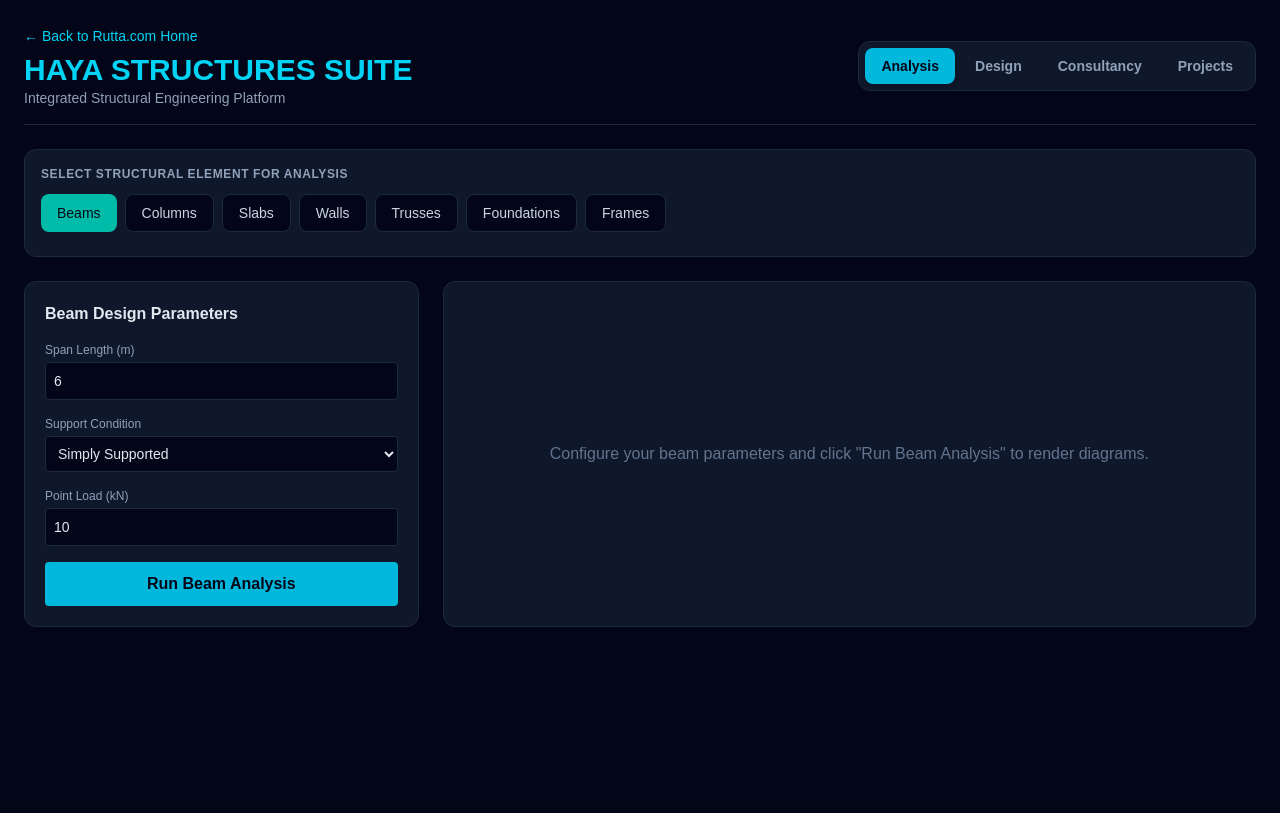
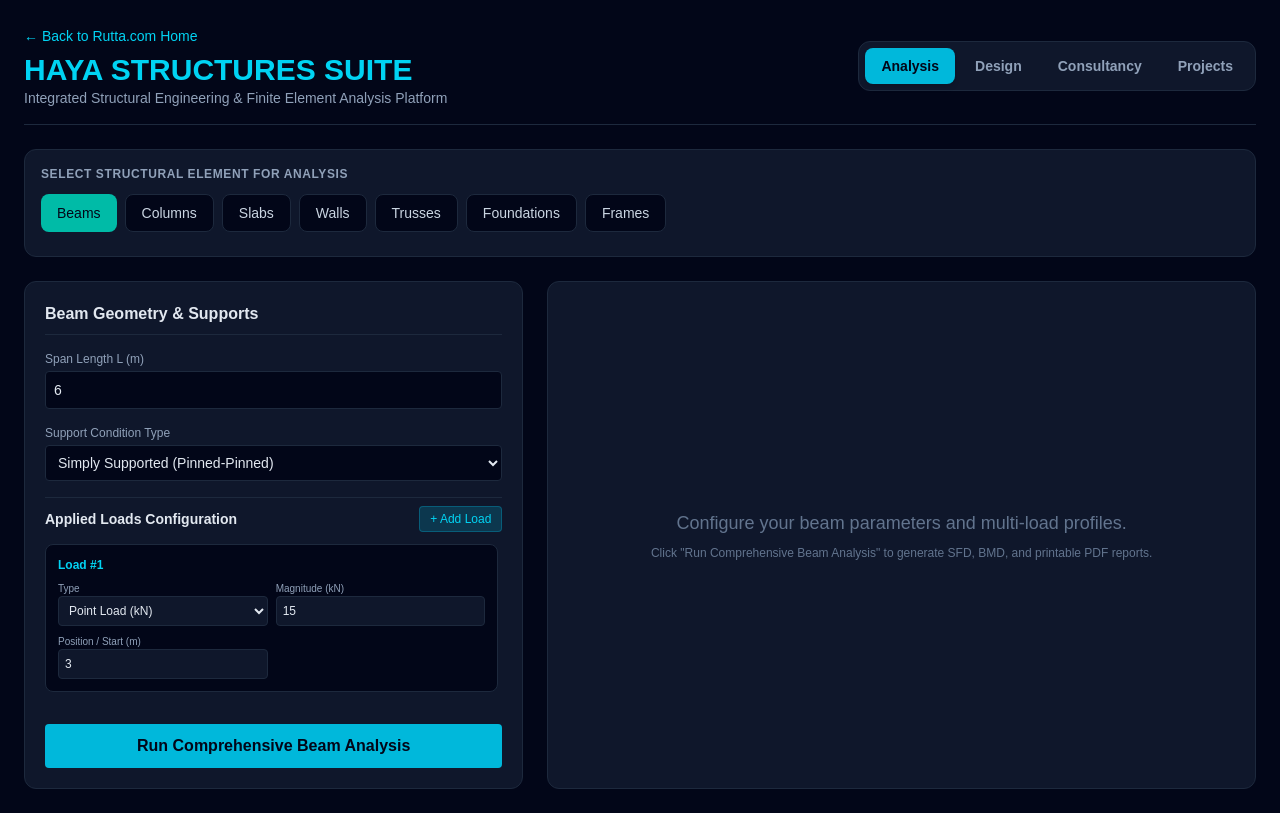
Before and after one commit to rutta254/rutta-website, a Next.js app: page /haya-structures in a window 1280 px wide. Built offline with nearby package versions, Linux system fonts and the light colour scheme.

Commit message:
Add SFD plotting and PDF graph export using html2canvas

```diff
--- a/package.json
+++ b/package.json
@@ -26,5 +26,9 @@
     "eslint-config-next": "16.3.0",
     "tailwindcss": "^4",
     "typescript": "^5"
+  },
+  "allowScripts": {
+    "core-js@3.50.0": true,
+    "unrs-resolver@1.12.2": true
   }
 }
--- a/src/app/haya-structures/page.tsx
+++ b/src/app/haya-structures/page.tsx
@@ -16,21 +16,48 @@ import jsPDF from 'jspdf';
 import autoTable from 'jspdf-autotable';
 import html2canvas from 'html2canvas';
 
+interface LoadItem {
+  id: string;
+  type: 'point' | 'udl' | 'moment' | 'triangular';
+  magnitude: number;
+  magnitudeEnd?: number; // For trapezoidal/triangular loads
+  position: number;      // Start position or point load position
+  length?: number;       // Span length of distributed load
+}
+
 export default function HayaStructuresHub() {
-  // Primary Navigation Toggles: 'analysis' | 'design' | 'consultancy' | 'projects'
   const [activeTab, setActiveTab] = useState<'analysis' | 'design' | 'consultancy' | 'projects'>('analysis');
-
-  // Structural Element Sub-Toggles for Analysis Mode
   const [structuralElement, setStructuralElement] = useState<'beam' | 'column' | 'slab' | 'wall' | 'truss' | 'foundation' | 'frame'>('beam');
 
   // Beam Calculator States
-  const [length, setLength] = useState(6);
-  const [load, setLoad] = useState(10);
-  const [support, setSupport] = useState<'simply_supported' | 'cantilever'>('simply_supported');
+  const [length, setLength] = useState<number>(6);
+  const [support, setSupport] = useState<'simply_supported' | 'cantilever' | 'fixed_fixed' | 'propped_cantilever'>('simply_supported');
+
+  // Advanced Multi-Load State
+  const [loads, setLoads] = useState<LoadItem[]>([
+    { id: '1', type: 'point', magnitude: 15, position: 3 }
+  ]);
+
   const [result, setResult] = useState<any>(null);
   const [loading, setLoading] = useState(false);
   const [downloadingPdf, setDownloadingPdf] = useState(false);
   const chartsRef = useRef<HTMLDivElement>(null);
+
+  // Load Management Handlers
+  const addLoad = () => {
+    setLoads([
+      ...loads,
+      { id: Date.now().toString(), type: 'point', magnitude: 10, position: length / 2 }
+    ]);
+  };
+
+  const removeLoad = (id: string) => {
+    setLoads(loads.filter(l => l.id !== id));
+  };
+
+  const updateLoad = (id: string, field: keyof LoadItem, value: any) => {
+    setLoads(loads.map(l => l.id === id ? { ...l, [field]: value } : l));
+  };
 
   const handleAnalyze = async () => {
     setLoading(true);
@@ -39,7 +66,13 @@ export default function HayaStructuresHub() {
         element_type: 'beam',
         span: Number(length),
         support,
-        loads: [{ type: 'point', magnitude: Number(load), position: Number(length) / 2 }],
+        loads: loads.map(l => ({
+          type: l.type,
+          magnitude: Number(l.magnitude),
+          magnitudeEnd: l.magnitudeEnd !== undefined ? Number(l.magnitudeEnd) : undefined,
+          position: Number(l.position),
+          length: l.length !== undefined ? Number(l.length) : undefined,
+        })),
       };
 
       const res = await fetch('/api/analyze', {
@@ -53,7 +86,7 @@ export default function HayaStructuresHub() {
       setResult(data.data || data);
     } catch (err) {
       console.error(err);
-      alert('Error connecting to backend API.');
+      alert('Error connecting to backend API or computing finite element response.');
     } finally {
       setLoading(false);
     }
@@ -66,59 +99,69 @@ export default function HayaStructuresHub() {
       const doc = new jsPDF('p', 'mm', 'a4');
       const dateStr = new Date().toLocaleDateString();
 
+      // Header Branding
       doc.setFontSize(18);
       doc.setTextColor(15, 23, 42);
       doc.text('HAYA STRUCTURES LLC', 14, 20);
       doc.setFontSize(12);
       doc.setTextColor(100);
-      doc.text('Structural Beam Verification Report', 14, 28);
+      doc.text('Advanced Structural Beam Verification Report', 14, 28);
       doc.setFontSize(10);
       doc.text(`Date Generated: ${dateStr}`, 14, 34);
       doc.line(14, 40, 196, 40);
 
+      // Design Inputs Table
       doc.setFontSize(12);
-      doc.text('1. Design Input Parameters', 14, 48);
+      doc.text('1. Design Input Parameters & Support Configuration', 14, 48);
       autoTable(doc, {
         startY: 52,
         head: [['Parameter', 'Value', 'Unit']],
         body: [
           ['Beam Span', `${result.span ?? length}`, 'm'],
-          ['Support Type', `${support.replace('_', ' ')}`, '-'],
-          ['Point Load', `${load}`, 'kN'],
+          ['Support Type', `${support.replace('_', ' ').toUpperCase()}`, '-'],
+          ['Total Active Loads', `${loads.length}`, 'items'],
         ],
         theme: 'striped',
         headStyles: { fillColor: [14, 116, 144] },
       });
 
       let lastY = (doc as any).lastAutoTable.finalY + 10;
-      doc.text('2. Computed Statics', 14, lastY);
+      doc.text('2. Computed Reaction Statics & Critical Extremes', 14, lastY);
       autoTable(doc, {
         startY: lastY + 4,
         head: [['Metric', 'Value', 'Unit']],
         body: [
-          ['Reaction R_A', `${result.reactions?.R_A ?? 0}`, 'kN'],
-          ['Reaction R_B', `${result.reactions?.R_B ?? 0}`, 'kN'],
+          ['Reaction R_A (Left Support)', `${result.reactions?.R_A ?? 0}`, 'kN'],
+          ['Reaction R_B (Right Support)', `${result.reactions?.R_B ?? 0}`, 'kN'],
           ['Max Shear Force (V_max)', `${result.critical_values?.max_shear_force ?? 0}`, 'kN'],
           ['Max Bending Moment (M_max)', `${result.critical_values?.max_bending_moment ?? 0}`, 'kN·m'],
+          ['Max Deflection (Δ_max)', `${result.critical_values?.max_deflection ?? 0}`, 'mm'],
         ],
         theme: 'striped',
         headStyles: { fillColor: [15, 118, 110] },
       });
 
+      // Embed Graphs via html2canvas
       if (chartsRef.current) {
-        const canvas = await html2canvas(chartsRef.current, { scale: 2 });
+        const canvas = await html2canvas(chartsRef.current, { scale: 2, useCORS: true });
         const imgData = canvas.toDataURL('image/png');
         lastY = (doc as any).lastAutoTable.finalY + 10;
 
-        if (lastY > 190) { doc.addPage(); lastY = 20; }
-        doc.text('3. SFD & BMD Diagrams', 14, lastY);
-        doc.addImage(imgData, 'PNG', 14, lastY + 4, 182, 75);
+        if (lastY > 180) {
+          doc.addPage();
+          lastY = 20;
+        }
+
+        doc.setFontSize(12);
+        doc.setTextColor(15, 23, 42);
+        doc.text('3. Shear Force & Bending Moment Diagrams (SFD & BMD)', 14, lastY);
+        doc.addImage(imgData, 'PNG', 14, lastY + 4, 182, 85);
       }
 
-      doc.save(`Haya_Structures_Report_${length}m.pdf`);
+      doc.save(`Haya_Structures_Beam_${length}m_Report.pdf`);
     } catch (err) {
       console.error(err);
-      alert('Failed to generate PDF.');
+      alert('Failed to generate PDF export package.');
     } finally {
       setDownloadingPdf(false);
     }
@@ -141,7 +184,7 @@ export default function HayaStructuresHub() {
               ← Back to Rutta.com Home
             </Link>
             <h1 className="text-3xl font-extrabold text-cyan-400 mt-1">HAYA STRUCTURES SUITE</h1>
-            <p className="text-sm text-slate-400">Integrated Structural Engineering Platform</p>
+            <p className="text-sm text-slate-400">Integrated Structural Engineering & Finite Element Analysis Platform</p>
           </div>
 
           <div className="flex bg-slate-900 p-1.5 rounded-xl border border-slate-800 gap-1 flex-wrap">
@@ -192,13 +235,16 @@ export default function HayaStructuresHub() {
               </div>
             </div>
 
-            {/* Render Calculator based on Sub-Toggle */}
+            {/* Beam Calculator Module */}
             {structuralElement === 'beam' ? (
               <div className="grid grid-cols-1 lg:grid-cols-12 gap-6">
-                <div className="lg:col-span-4 space-y-4 bg-slate-900 p-5 rounded-xl border border-slate-800">
-                  <h3 className="font-semibold text-slate-200">Beam Design Parameters</h3>
+
+                {/* Left Controls Panel */}
+                <div className="lg:col-span-5 space-y-4 bg-slate-900 p-5 rounded-xl border border-slate-800">
+                  <h3 className="font-semibold text-slate-200 border-b border-slate-800 pb-2">Beam Geometry & Supports</h3>
+
                   <div>
-                    <label className="block text-xs text-slate-400 mb-1">Span Length (m)</label>
+                    <label className="block text-xs text-slate-400 mb-1">Span Length L (m)</label>
                     <input
                       type="number"
                       value={length}
@@ -206,95 +252,196 @@ export default function HayaStructuresHub() {
                       className="w-full bg-slate-950 border border-slate-800 rounded p-2 text-sm text-slate-200"
                     />
                   </div>
+
                   <div>
-                    <label className="block text-xs text-slate-400 mb-1">Support Condition</label>
+                    <label className="block text-xs text-slate-400 mb-1">Support Condition Type</label>
                     <select
                       value={support}
                       onChange={(e) => setSupport(e.target.value as any)}
                       className="w-full bg-slate-950 border border-slate-800 rounded p-2 text-sm text-slate-200"
                     >
-                      <option value="simply_supported">Simply Supported</option>
-                      <option value="cantilever">Cantilever</option>
+                      <option value="simply_supported">Simply Supported (Pinned-Pinned)</option>
+                      <option value="cantilever">Cantilever (Fixed-Free)</option>
+                      <option value="fixed_fixed">Fixed - Fixed</option>
+                      <option value="propped_cantilever">Propped Cantilever (Fixed-Pinned)</option>
                     </select>
                   </div>
-                  <div>
-                    <label className="block text-xs text-slate-400 mb-1">Point Load (kN)</label>
-                    <input
-                      type="number"
-                      value={load}
-                      onChange={(e) => setLoad(Number(e.target.value))}
-                      className="w-full bg-slate-950 border border-slate-800 rounded p-2 text-sm text-slate-200"
-                    />
+
+                  {/* Multi-Load Manager */}
+                  <div className="pt-2 border-t border-slate-800 space-y-3">
+                    <div className="flex justify-between items-center">
+                      <h4 className="font-semibold text-slate-200 text-sm">Applied Loads Configuration</h4>
+                      <button
+                        onClick={addLoad}
+                        className="text-xs bg-cyan-500/20 text-cyan-400 border border-cyan-500/30 px-2.5 py-1 rounded hover:bg-cyan-500/30 transition"
+                      >
+                        + Add Load
+                      </button>
+                    </div>
+
+                    <div className="space-y-3 max-h-72 overflow-y-auto pr-1">
+                      {loads.map((loadItem, index) => (
+                        <div key={loadItem.id} className="bg-slate-950 p-3 rounded-lg border border-slate-800 space-y-2 relative">
+                          <div className="flex justify-between items-center">
+                            <span className="text-xs font-bold text-cyan-400">Load #{index + 1}</span>
+                            {loads.length > 1 && (
+                              <button onClick={() => removeLoad(loadItem.id)} className="text-red-400 hover:text-red-300 text-xs">
+                                Remove
+                              </button>
+                            )}
+                          </div>
+
+                          <div className="grid grid-cols-2 gap-2">
+                            <div>
+                              <label className="block text-[10px] text-slate-400">Type</label>
+                              <select
+                                value={loadItem.type}
+                                onChange={(e) => updateLoad(loadItem.id, 'type', e.target.value)}
+                                className="w-full bg-slate-900 border border-slate-800 rounded p-1.5 text-xs text-slate-200"
+                              >
+                                <option value="point">Point Load (kN)</option>
+                                <option value="udl">UDL (kN/m)</option>
+                                <option value="moment">Moment (kN·m)</option>
+                                <option value="triangular">Triangular / Trapezoidal</option>
+                              </select>
+                            </div>
+
+                            <div>
+                              <label className="block text-[10px] text-slate-400">
+                                {loadItem.type === 'udl' ? 'Intensity (kN/m)' : loadItem.type === 'moment' ? 'Moment (kN·m)' : 'Magnitude (kN)'}
+                              </label>
+                              <input
+                                type="number"
+                                value={loadItem.magnitude}
+                                onChange={(e) => updateLoad(loadItem.id, 'magnitude', Number(e.target.value))}
+                                className="w-full bg-slate-900 border border-slate-800 rounded p-1.5 text-xs text-slate-200"
+                              />
+                            </div>
+                          </div>
+
+                          <div className="grid grid-cols-2 gap-2">
+                            <div>
+                              <label className="block text-[10px] text-slate-400">Position / Start (m)</label>
+                              <input
+                                type="number"
+                                value={loadItem.position}
+                                onChange={(e) => updateLoad(loadItem.id, 'position', Number(e.target.value))}
+                                className="w-full bg-slate-900 border border-slate-800 rounded p-1.5 text-xs text-slate-200"
+                              />
+                            </div>
+
+                            {(loadItem.type === 'udl' || loadItem.type === 'triangular') && (
+                              <div>
+                                <label className="block text-[10px] text-slate-400">Distributed Length (m)</label>
+                                <input
+                                  type="number"
+                                  value={loadItem.length ?? length}
+                                  onChange={(e) => updateLoad(loadItem.id, 'length', Number(e.target.value))}
+                                  className="w-full bg-slate-900 border border-slate-800 rounded p-1.5 text-xs text-slate-200"
+                                />
+                              </div>
+                            )}
+
+                            {loadItem.type === 'triangular' && (
+                              <div>
+                                <label className="block text-[10px] text-slate-400">End Magnitude (kN/m)</label>
+                                <input
+                                  type="number"
+                                  value={loadItem.magnitudeEnd ?? 0}
+                                  onChange={(e) => updateLoad(loadItem.id, 'magnitudeEnd', Number(e.target.value))}
+                                  className="w-full bg-slate-900 border border-slate-800 rounded p-1.5 text-xs text-slate-200"
+                                />
+                              </div>
+                            )}
+                          </div>
+                        </div>
+                      ))}
+                    </div>
                   </div>
+
                   <button
                     onClick={handleAnalyze}
                     disabled={loading}
-                    className="w-full bg-cyan-500 hover:bg-cyan-600 text-slate-950 font-bold py-2.5 rounded transition disabled:opacity-50"
+                    className="w-full bg-cyan-500 hover:bg-cyan-600 text-slate-950 font-bold py-2.5 rounded transition disabled:opacity-50 mt-4"
                   >
-                    {loading ? 'Analyzing...' : 'Run Beam Analysis'}
+                    {loading ? 'Running FEM & Equilibrium Solver...' : 'Run Comprehensive Beam Analysis'}
                   </button>
 
                   {result && (
-                    <div className="mt-4 pt-4 border-t border-slate-800 space-y-2 text-sm">
-                      <p>Max Shear: <span className="text-cyan-400 font-mono">{result.critical_values?.max_shear_force ?? 0} kN</span></p>
-                      <p>Max Moment: <span className="text-emerald-400 font-mono">{result.critical_values?.max_bending_moment ?? 0} kN·m</span></p>
+                    <div className="mt-4 pt-4 border-t border-slate-800 space-y-2 text-sm bg-slate-950 p-3 rounded-lg border border-slate-800">
+                      <p className="text-xs text-slate-400 font-bold uppercase mb-1">Computed Summary:</p>
+                      <p>Left Reaction (R_A): <span className="text-cyan-400 font-mono">{result.reactions?.R_A ?? 0} kN</span></p>
+                      <p>Right Reaction (R_B): <span className="text-cyan-400 font-mono">{result.reactions?.R_B ?? 0} kN</span></p>
+                      <p>Max Shear Force: <span className="text-cyan-400 font-mono">{result.critical_values?.max_shear_force ?? 0} kN</span></p>
+                      <p>Max Bending Moment: <span className="text-emerald-400 font-mono">{result.critical_values?.max_bending_moment ?? 0} kN·m</span></p>
+
                       <button
                         onClick={generatePDF}
                         disabled={downloadingPdf}
-                        className="w-full mt-3 bg-emerald-500 hover:bg-emerald-600 text-slate-950 font-bold py-2 rounded transition"
+                        className="w-full mt-3 bg-emerald-500 hover:bg-emerald-600 text-slate-950 font-bold py-2 rounded transition shadow-lg"
                       >
-                        {downloadingPdf ? 'Generating PDF...' : '📄 Download PDF Report'}
+                        {downloadingPdf ? 'Generating PDF Report...' : '📄 Download PDF Report (With Graphs)'}
                       </button>
                     </div>
                   )}
                 </div>
 
-                <div className="lg:col-span-8 bg-slate-900 p-5 rounded-xl border border-slate-800 flex flex-col justify-center">
+                {/* Right Visual Plots Panel (Captured for PDF) */}
+                <div className="lg:col-span-7 bg-slate-900 p-5 rounded-xl border border-slate-800 flex flex-col justify-center">
                   {chartData.length > 0 ? (
-                    <div ref={chartsRef} className="space-y-6 bg-slate-900 p-2">
+                    <div ref={chartsRef} className="space-y-6 bg-slate-900 p-3 rounded-lg">
+                      <div className="text-xs font-bold text-slate-300 mb-2 border-b border-slate-800 pb-1 flex justify-between">
+                        <span>HAYA STRUCTURES - BEAM ANALYSIS RESULTS</span>
+                        <span className="text-cyan-400 font-mono">Span: {length}m | {support.toUpperCase()}</span>
+                      </div>
+
+                      {/* Shear Force Diagram (SFD) */}
                       <div>
-                        <h4 className="text-xs font-semibold text-cyan-400 mb-2 uppercase">Shear Force Diagram (SFD)</h4>
-                        <div className="h-44 w-full bg-slate-950/50 p-2 rounded border border-slate-800">
+                        <h4 className="text-xs font-semibold text-cyan-400 mb-1 uppercase">Shear Force Diagram (SFD) [kN]</h4>
+                        <div className="h-48 w-full bg-slate-950/70 p-2 rounded border border-slate-800">
                           <ResponsiveContainer width="100%" height="100%">
                             <LineChart data={chartData}>
                               <CartesianGrid strokeDasharray="3 3" stroke="#1e293b" />
                               <XAxis dataKey="x" stroke="#64748b" fontSize={10} unit="m" />
                               <YAxis stroke="#64748b" fontSize={10} unit="kN" />
                               <Tooltip contentStyle={{ backgroundColor: '#0f172a', borderColor: '#334155', fontSize: '11px' }} />
-                              <ReferenceLine y={0} stroke="#475569" />
-                              <Line type="monotone" dataKey="Shear" stroke="#38bdf8" strokeWidth={2} dot={false} />
+                              <ReferenceLine y={0} stroke="#475569" strokeWidth={1.5} />
+                              <Line type="monotone" dataKey="Shear" stroke="#38bdf8" strokeWidth={2.5} dot={false} />
                             </LineChart>
                           </ResponsiveContainer>
                         </div>
                       </div>
 
+                      {/* Bending Moment Diagram (BMD) */}
                       <div>
-                        <h4 className="text-xs font-semibold text-emerald-400 mb-2 uppercase">Bending Moment Diagram (BMD)</h4>
-                        <div className="h-44 w-full bg-slate-950/50 p-2 rounded border border-slate-800">
+                        <h4 className="text-xs font-semibold text-emerald-400 mb-1 uppercase">Bending Moment Diagram (BMD) [kN·m]</h4>
+                        <div className="h-48 w-full bg-slate-950/70 p-2 rounded border border-slate-800">
                           <ResponsiveContainer width="100%" height="100%">
                             <LineChart data={chartData}>
                               <CartesianGrid strokeDasharray="3 3" stroke="#1e293b" />
                               <XAxis dataKey="x" stroke="#64748b" fontSize={10} unit="m" />
                               <YAxis stroke="#64748b" fontSize={10} unit="kN·m" />
                               <Tooltip contentStyle={{ backgroundColor: '#0f172a', borderColor: '#334155', fontSize: '11px' }} />
-                              <ReferenceLine y={0} stroke="#475569" />
-                              <Line type="monotone" dataKey="Moment" stroke="#34d399" strokeWidth={2} dot={false} />
+                              <ReferenceLine y={0} stroke="#475569" strokeWidth={1.5} />
+                              <Line type="monotone" dataKey="Moment" stroke="#34d399" strokeWidth={2.5} dot={false} />
                             </LineChart>
                           </ResponsiveContainer>
                         </div>
                       </div>
                     </div>
                   ) : (
-                    <div className="text-center text-slate-500 py-20">
-                      Configure your beam parameters and click &quot;Run Beam Analysis&quot; to render diagrams.
+                    <div className="text-center text-slate-500 py-32 space-y-2">
+                      <p className="text-lg">Configure your beam parameters and multi-load profiles.</p>
+                      <p className="text-xs">Click &quot;Run Comprehensive Beam Analysis&quot; to generate SFD, BMD, and printable PDF reports.</p>
                     </div>
                   )}
                 </div>
+
               </div>
             ) : (
               <div className="bg-slate-900 p-12 rounded-xl border border-slate-800 text-center text-slate-400">
                 <h3 className="text-xl font-semibold text-cyan-400 mb-2 capitalize">{structuralElement} Analysis Module</h3>
-                <p>Finite element modeling and boundary formulations for {structuralElement}s are initializing.</p>
+                <p>Finite element matrix formulations and boundary solvers for {structuralElement} elements are initializing.</p>
               </div>
             )}
           </div>
```
